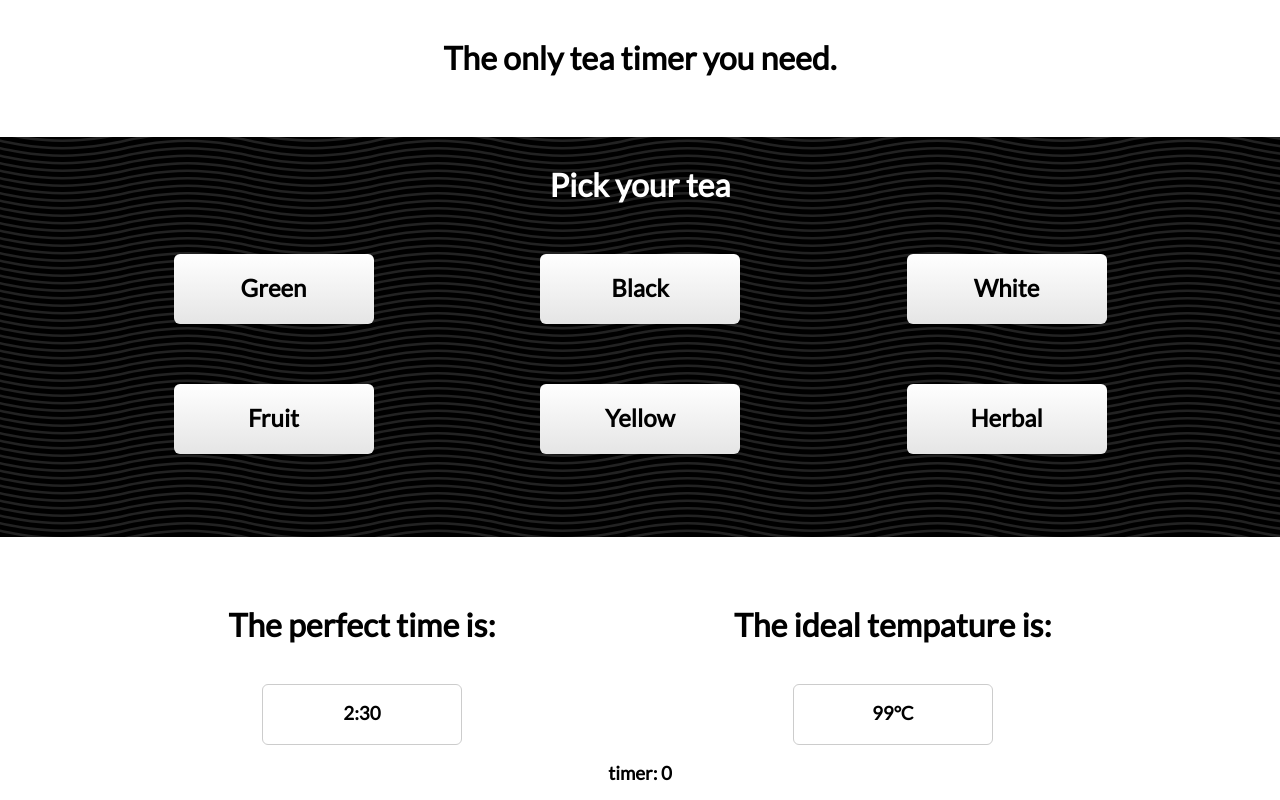
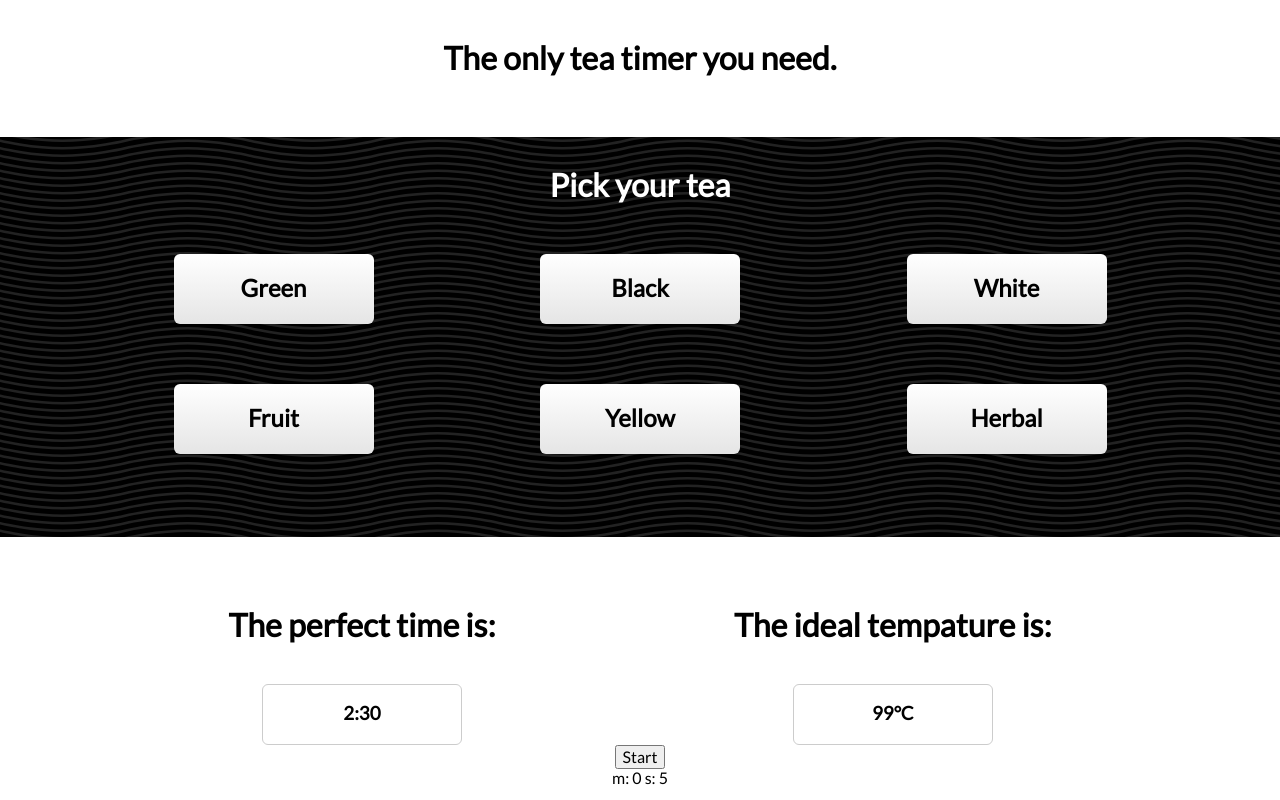
Before and after one commit to mprostakk/tea-timer, a React (Create React App) app: page / in a window 1280 px wide. Shown: the top 800 px of the page. Built offline with nearby package versions, Linux system fonts and the light colour scheme.

Commit message:
countdown timer initialize

```diff
--- a/src/components/Timer.js
+++ b/src/components/Timer.js
@@ -5,72 +5,84 @@ import TempInfo from './TempInfo';
 import './Timer.css';
 import teainfo from '../teainfo';
 
-// const prettyMs = require('pretty-ms');
-
 class Timer extends Component {
   constructor(props) {
     super(props);
 
     this.state = {
-      time: 0,
-      isOn: false,
-      start: 0
+      time: {},
+      seconds: 5
+    };
+    this.timer = 0;
+  }
+
+  secondsToTime = (secs) => {
+    let divisor_for_minutes = secs % (60*60);
+    let minutes = Math.floor(divisor_for_minutes / 60);
+
+    let divisor_for_seconds = divisor_for_minutes % 60;
+    let seconds = Math.ceil(divisor_for_seconds);
+
+    let obj = {
+      "m": minutes,
+      "s": seconds
+    };
+    return obj;
+  }
+
+  componentDidMount() {
+    let timeLeftVar = this.secondsToTime(this.state.seconds);
+    this.setState({ time: timeLeftVar })
+
+    this.props.onRef(this);
+  }
+
+  compnentWillUnmount() {
+    this.props.onRef(undefined);
+  }
+
+  startTimer = () => {
+    if (this.timer === 0) {
+      this.timer = setInterval(this.countDown, 1000);
     }
   }
 
-  startTimer = () => {
+  countDown = () => {
+    let seconds = this.state.seconds - 1;
     this.setState({
-      isOn: true,
-      time: this.state.time,
-      start: Date.now() - this.state.time
+      time: this.secondsToTime(seconds),
+      seconds: seconds,
     })
-    this.timer = setInterval(() => this.setState({
-      time: Date.now() - this.state.start
-    }), 1);
+
+    if(seconds === 0) {
+      clearInterval(this.timer);
+    }
   }
 
-  stopTimer = () => {
+  appUpdate = () => {
+    clearInterval(this.timer);
+    this.timer = 0;
     this.setState({
-      isOn: false
+      // time: this.secondsToTime(teainfo[this.props.selected].sec),
+      seconds: teainfo[this.props.selected.sec]
     })
-    clearInterval(this.timer);
+
+    // let timeLeftVar = this.secondsToTime((teainfo[this.props.selected.sec]));
+    // this.setState({ time: timeLeftVar })
   }
 
-  resetTimer = () => {
-    this.setState({time: 0, isOn: false})
-  }
-
-
   render () {
-    let start = (this.state.time === 0 ) ?
-    <button onClick={this.startTimer}>Start</button> :
-    null
-
-    let stop = (this.state.time === 0  || !this.state.isOn) ?
-    null :
-    <button onClick={this.stopTimer}>Stop</button>
-
-    let resume = (this.state.time === 0 || this.state.isOn) ?
-    null :
-    <button onClick={this.startTimer}>Resume</button>
-
-    let reset = (this.state.time === 0 || this.state.isOn) ?
-    null :
-    <button onClick={this.resetTimer}>Reset</button>
-
     return (
       <section className = "sec2">
         <div className="cont cont2">
           <TimeInfo time={teainfo[this.props.selected].time}/>
           <TempInfo temp={teainfo[this.props.selected].temp}/>
         </div>
-
         <div>
-          <h3>timer: {(this.state.time)}</h3>
-          {start}
-          {resume}
-          {stop}
-          {reset}
+          <button onClick={this.startTimer}>Start</button>
+          <div>
+            m: {this.state.time.m} s: {this.state.time.s}
+          </div>
         </div>
 
         {/* <Start ifon="" name = "Start"/> */}
--- a/src/containers/App.js
+++ b/src/containers/App.js
@@ -6,6 +6,7 @@ import './App.css';
 class App extends Component {
   constructor() {
     super();
+    this.childTimer = React.createRef();
     this.state = {
       selected: 'Black',
     };
@@ -13,7 +14,8 @@ class App extends Component {
   }
 
   handleClick(t) {
-    this.setState({selected: t.target.innerHTML})
+    this.setState({selected: t.target.innerHTML});
+    this.child.appUpdate();
   }
 
   compnentDidMount() {
@@ -28,7 +30,7 @@ class App extends Component {
         </div>
 
         <CheckTea selected = {this.state.selected} clickfunc = {this.handleClick}/>
-        <Timer selected = {this.state.selected}/>
+        <Timer onRef={ref => (this.child = ref)} selected={this.state.selected} />
 
         <footer>
             <p>
```
Also changed, not shown: src/components/TimerOld.js (added, +82 -0 lines).
